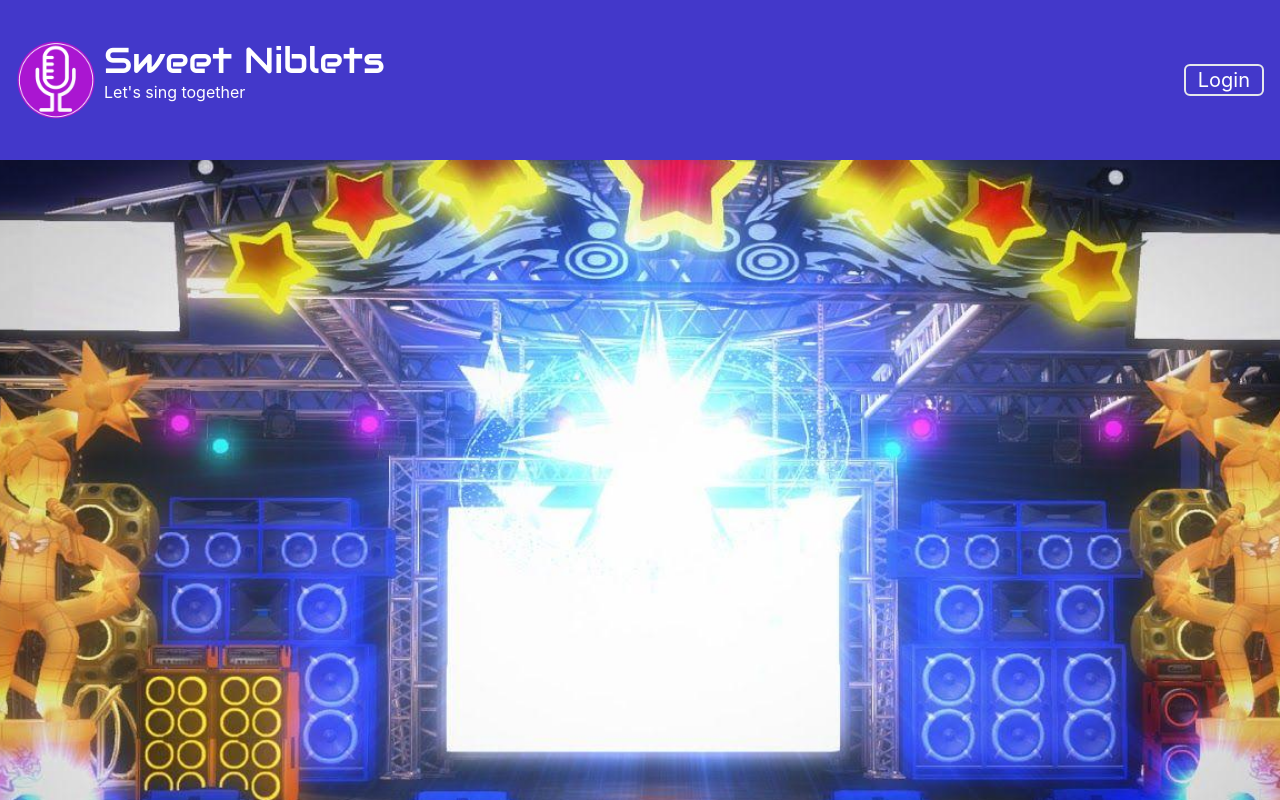
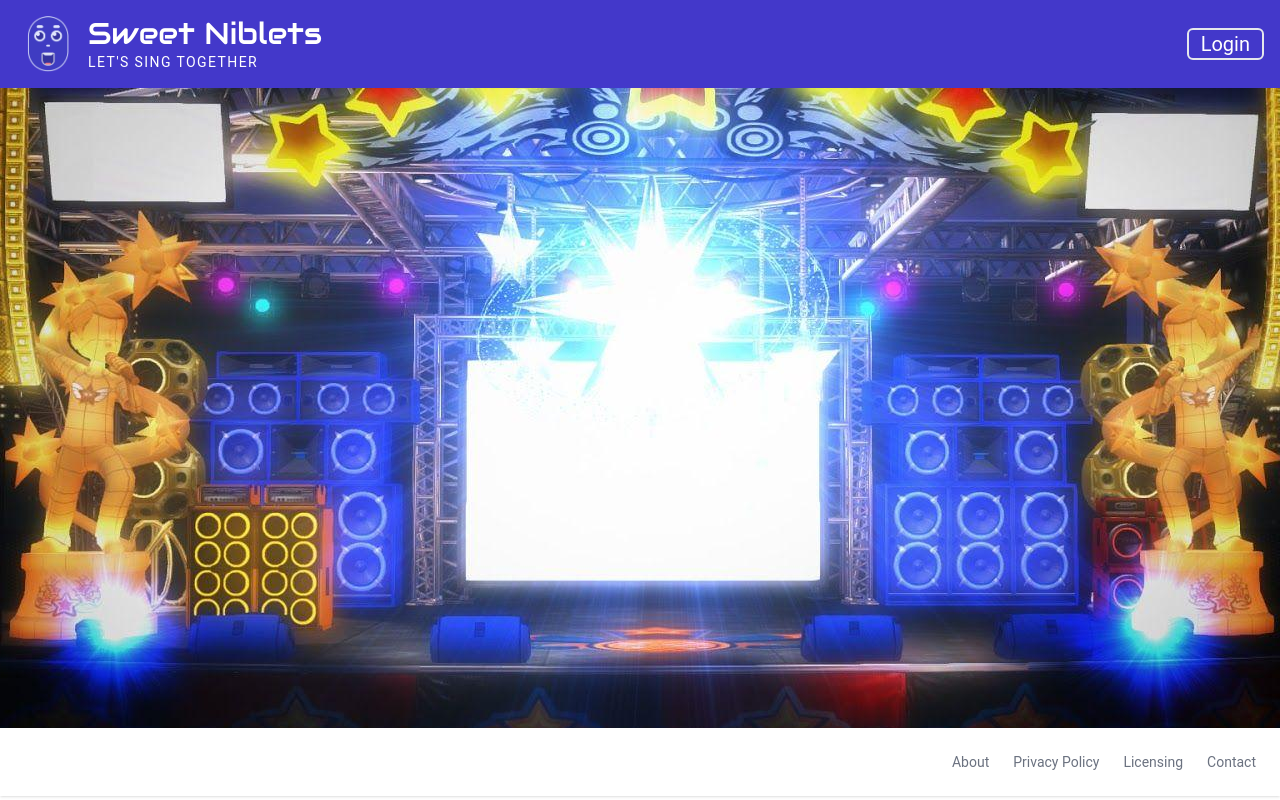
Before and after one commit to Kowalski-Group/rfp2204-blue-ocean, a Next.js app: page /play in a window 1280 px wide. Shown: the top 800 px of the page. Built offline with nearby package versions, Linux system fonts and the light colour scheme; no server answers.

Commit message:
header style changes

```diff
--- a/components/Footer/Footer.jsx
+++ b/components/Footer/Footer.jsx
@@ -3,7 +3,7 @@ import React from "react";
 
 function Footer() {
   return (
-    <footer className="p-4 bg-white shadow md:flex md:items-center md:justify-between md:p-6 dark:bg-gray-400">
+    <footer className="p-4 bg-white mt-auto shadow md:flex md:items-center md:justify-between md:p-6 dark:bg-gray-400">
       <span className="text-sm text-white sm:text-center dark:text-white">
         © 2022{" "}
         <a href="https://flowbite.com/" className="hover:underline">
--- a/components/Header/Header.jsx
+++ b/components/Header/Header.jsx
@@ -7,22 +7,24 @@ function Header() {
   const { user } = useUser();
 
   return (
-    <header className="bg-indigo-700 text-white py-10 px-4">
+    <header className="bg-indigo-700 text-white py-4 px-4">
       <div className="flex flex-row justify-between">
         <div className="grid grid-flow-col auto-cols-max gap-2">
-          <div className="h-20 w-20 relative">
+          <div className="w-16 relative">
             <Image
-              src="/mic1.png"
+              src="/logo-avatar.png"
               alt="logo"
               layout="fill"
-              objectFit="cover"
+              objectFit="contain"
               className="rounded-full col-start-1"
             />
           </div>
           <div className="col-span-3">
-            <h1 className="text-4xl font-Audiowide"> Sweet Niblets</h1>
+            <h1 className="text-3xl font-Audiowide"> Sweet Niblets</h1>
 
-            <p>Let&apos;s sing together</p>
+            <p className="text-sm uppercase tracking-widest">
+              Let&apos;s sing together
+            </p>
           </div>
         </div>
         {user ? (
--- a/components/Layout/Layout.jsx
+++ b/components/Layout/Layout.jsx
@@ -7,12 +7,12 @@ import Footer from "../Footer/Footer";
 
 function Layout({ children }) {
   return (
-    <div>
+    <div className="flex flex-col">
       <Head>
         <link rel="icon" href="/favicon.ico" />
       </Head>
       <Header />
-      <body className="flex flex-col min-h-screen">
+      <body className="flex flex-col">
         <main className="flex-grow">{children}</main>
       </body>
       <Footer />
--- a/pages/index.jsx
+++ b/pages/index.jsx
@@ -10,7 +10,10 @@ export default function Home() {
       <Container>
         <Head>
           <title>Sweet Niblets</title>
-          <meta name="description" content="Generated by create next app" />
+          <meta
+            name="description"
+            content="A karaoke app to sing along to with your favorite avatar"
+          />
           <link rel="icon" href="/favicon.ico" />
         </Head>
       </Container>
--- a/pages/play.jsx
+++ b/pages/play.jsx
@@ -16,9 +16,9 @@ export default function play() {
 
   return (
     <Layout>
-      <div className="relative w-[100vw] h-[100vh] flex items-center justify-center">
+      <div className="relative w-[100vw] h-[80vh] flex items-center justify-center">
         <Image
-          className="object-cover w-full h-60 scale-125"
+          className="object-cover w-full scale-125"
           src="/karaoke-background.jpg"
           alt="logo"
           layout="fill"
--- a/styles/globals.css
+++ b/styles/globals.css
@@ -1,4 +1,4 @@
-@import url('https://fonts.googleapis.com/css2?family=Audiowide&display=swap');
+@import url("https://fonts.googleapis.com/css2?family=Audiowide&display=swap");
 
 @tailwind base;
 @tailwind components;
@@ -7,8 +7,8 @@ html,
 body {
   padding: 0;
   margin: 0;
-  font-family: -apple-system, BlinkMacSystemFont, Segoe UI, Roboto, Oxygen,
-    Ubuntu, Cantarell, Fira Sans, Droid Sans, Helvetica Neue, sans-serif;
+  font-family: Roboto, -apple-system, BlinkMacSystemFont, Segoe UI, Roboto,
+    Oxygen, Ubuntu, Cantarell, Fira Sans, Droid Sans, Helvetica Neue, sans-serif;
 }
 
 a {
```
Also changed, not shown: public/logo-avatar.png (added).
